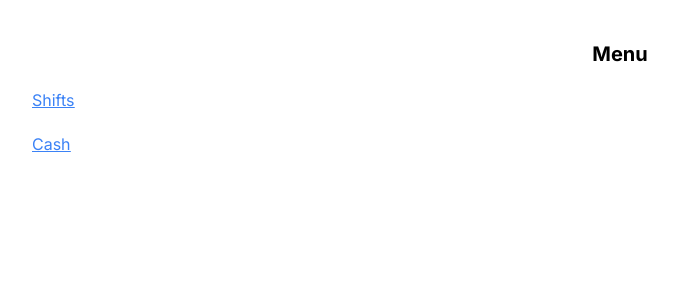
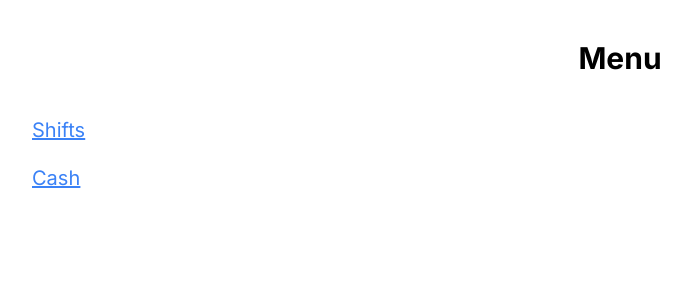
Before and after one commit to leeya018/work, a Next.js app: page / in a window 1280 px wide. Shown: the top 300 px of the page, without its empty margins (20-711 px from the left). Built offline with nearby package versions, Linux system fonts and the light colour scheme.

Commit message:
main page

```diff
--- a/src/app/page.tsx
+++ b/src/app/page.tsx
@@ -7,8 +7,8 @@ export default function HomePage() {
 
   return (
     <div className="container h-screen p-10">
-      <h1 className="w-full flex justify-center  text-xl font-bold">Menu</h1>
-      <ul className="flex flex-col gap-5 ml-3 mt-5 ">
+      <h1 className="w-full flex justify-center  text-3xl font-bold">Menu</h1>
+      <ul className="flex flex-col gap-5 ml-3 mt-10 text-xl ">
         <li className="underline text-blue-500">
           <Link href="/shifts">Shifts</Link>
         </li>
```
Also changed, not shown: src/interfaces/Shift.ts (renamed from src/app/interfaces/Shift.ts), src/interfaces/User.ts (renamed from src/app/interfaces/User.ts), 1 other file (tests, documents, lock files or other folders).
